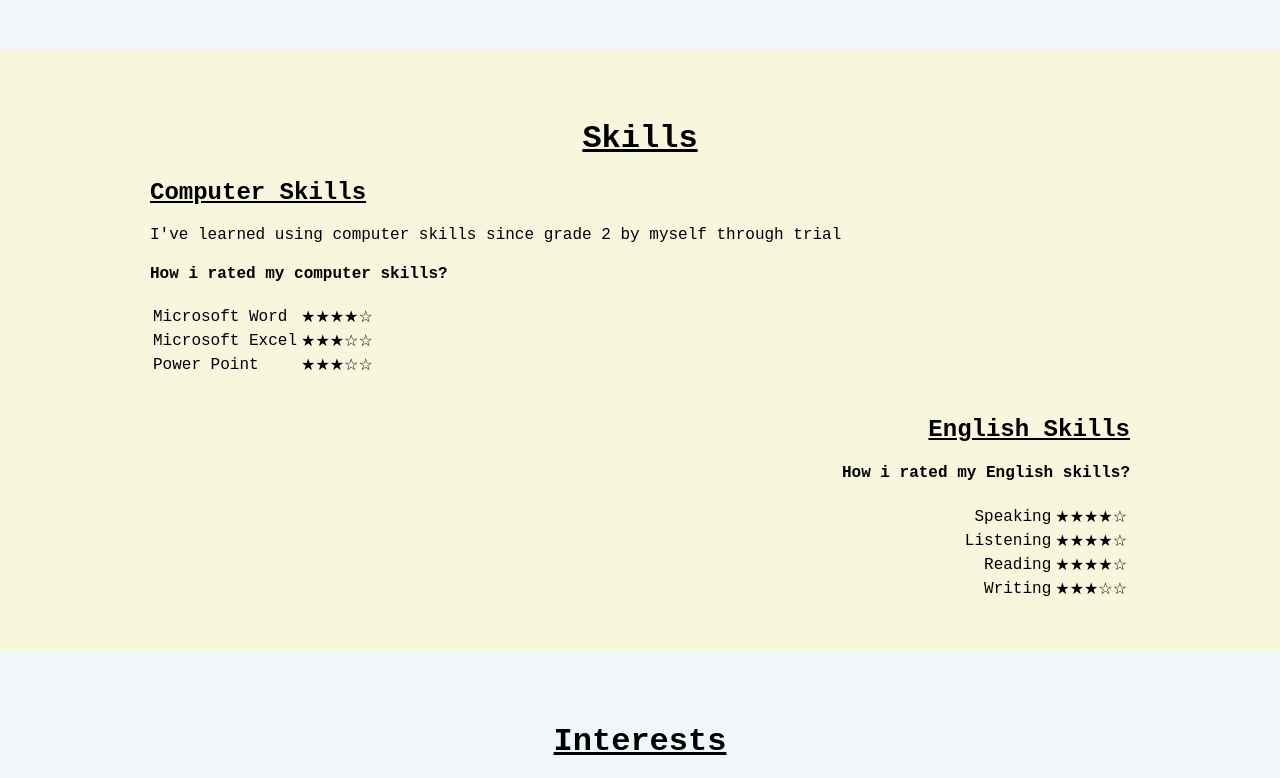
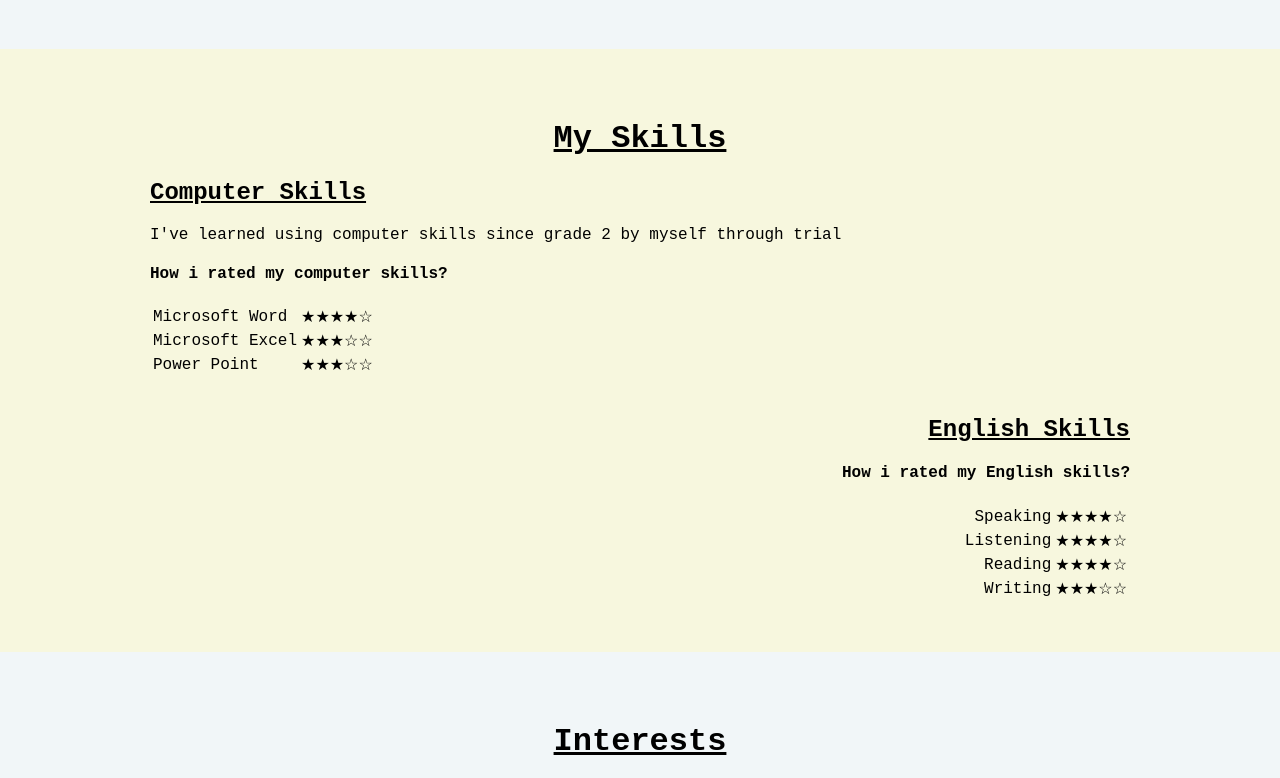
Before and after one commit to aodptntk/css, a plain HTML site: page index.html in a window 1280 px wide. Shown: the part 1941-2719 px from the top of the page. Drawn offline with Linux system fonts and the light colour scheme.

Commit message:
Update index.html

```diff
--- a/index.html
+++ b/index.html
@@ -66,7 +66,7 @@
   </div>
 
   <div class="Fourth">
-    <h1 class="Skillstitle"><strong><u>Skills</u></strong></h1>
+    <h1 class="Skillstitle"><strong><u>My Skills</u></strong></h1>
     <div class="com">
       <table class="Comskill">
         <thead>
```
